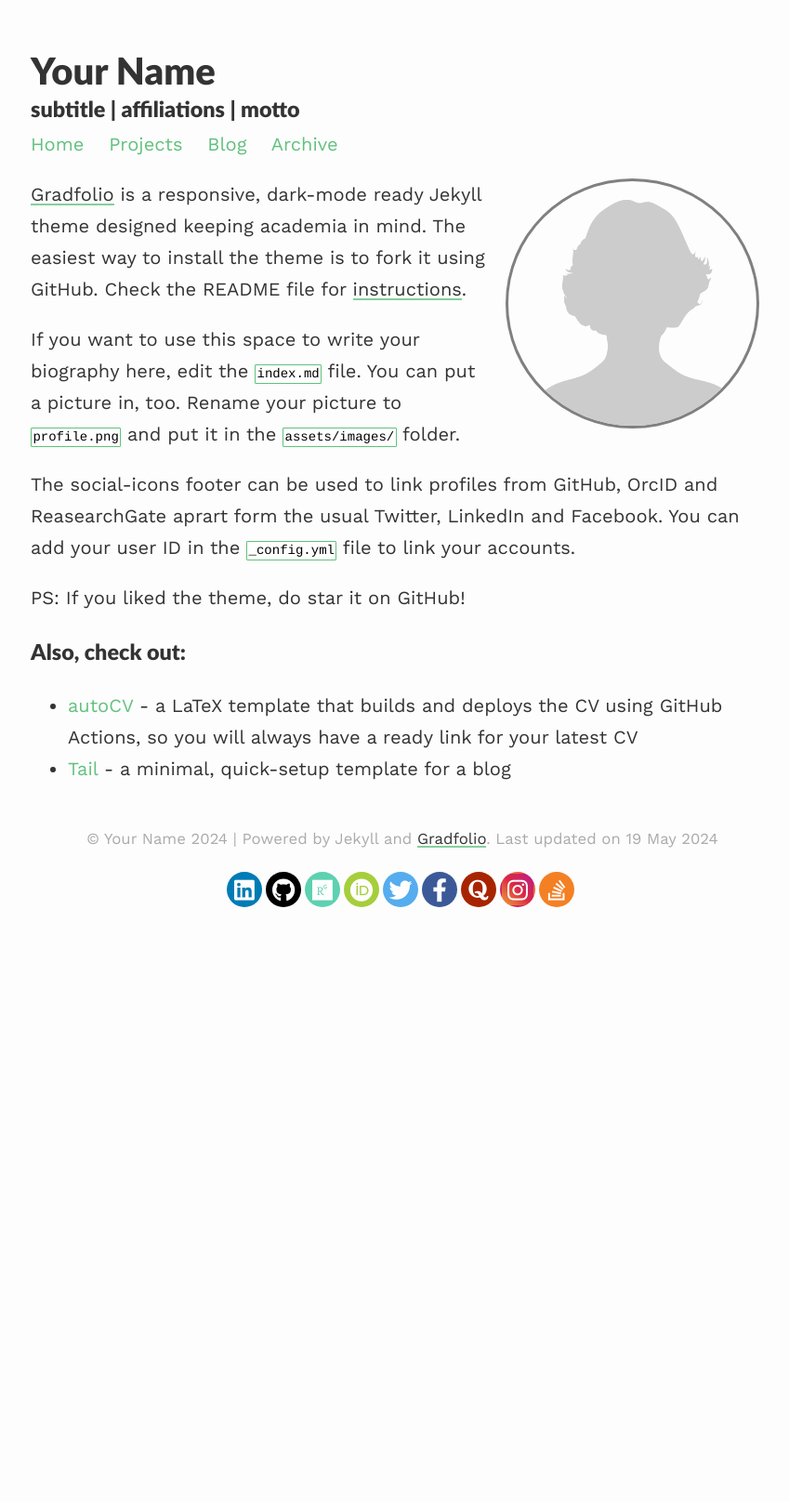
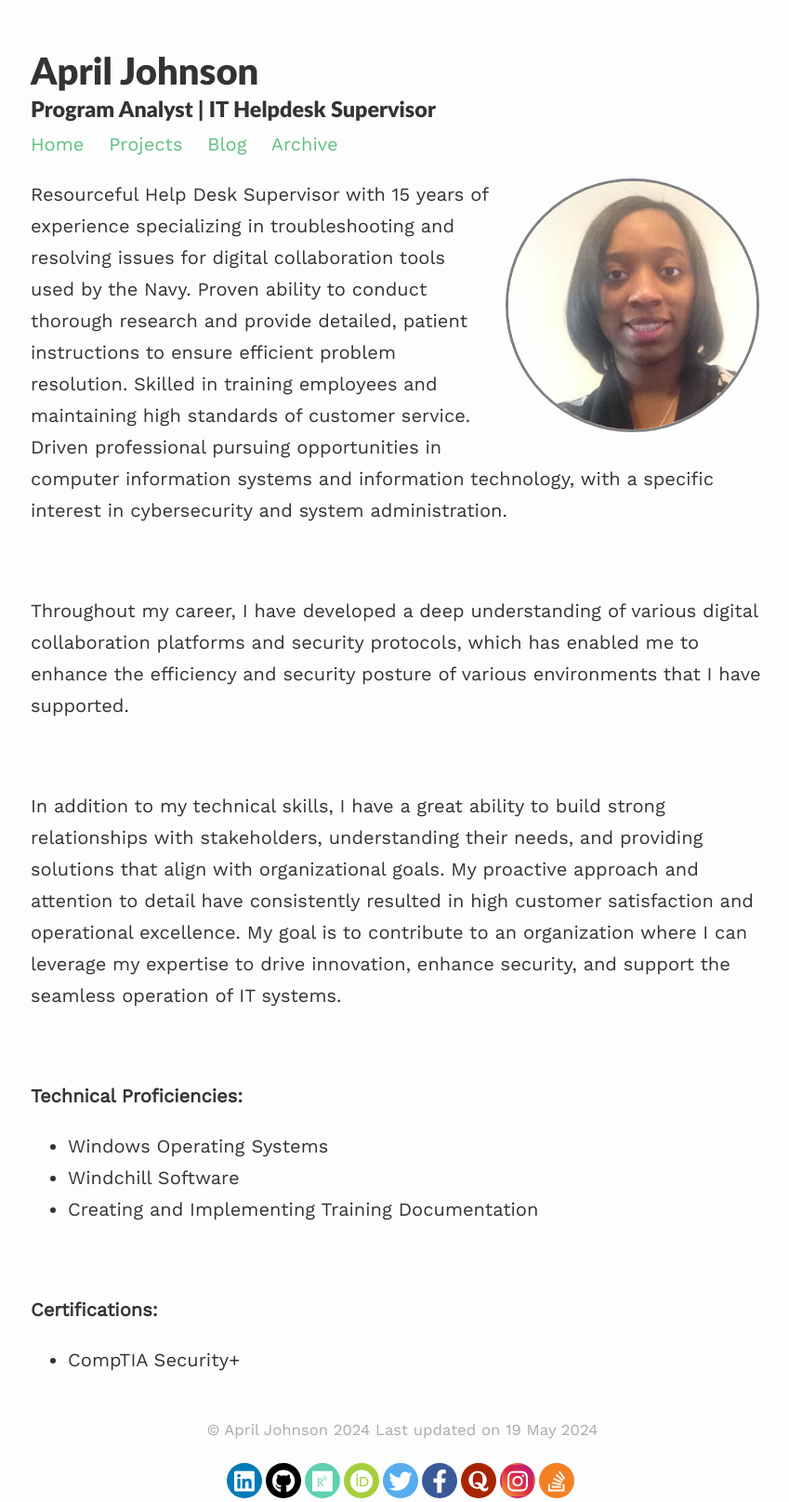
Before and after one commit to aprildjohnson/aprildjohnson.github.io, a Jekyll site: the page built from index.md, in a window 1280 px wide. Shown: the whole page at 93% size, without its empty margins (207-1056 px from the left). Built offline with Jekyll 4.4.1, drawn with Linux system fonts in a browser that asks for light colours; nearby versions of some CDN libraries; before the commit the page ends 980 px from its top, so only the background shows below that.

Commit message:
various initial updates...

```diff
--- a/_config.yml
+++ b/_config.yml
@@ -1,7 +1,7 @@
 ### your site title here
 
-title: Your Name
-description: subtitle | affiliations | motto
+title: April Johnson
+description: Program Analyst | IT Helpdesk Supervisor
 
 baseurl: /gradfolio #name of GitHub repository
 url: "" #custom url to be used instead of GitHub repository
@@ -14,7 +14,7 @@ paginate_path: /blog/page:num/
 
 # Social media links in footer
 twitter: "#"
-linkedin: "#"
+linkedin: "https://www.linkedin.com/in/april-johnson-b3018230/"
 stackoverflow: "#"
 github: "#"
 researchgate: "#"
--- a/_layouts/clean.html
+++ b/_layouts/clean.html
@@ -29,8 +29,6 @@
         <footer>
           <p class="copy">
             <small> &copy; {{site.title}} {{ site.time | date: '%Y' }}
-                    | Powered by Jekyll and
-                    <a target="_blank" href="https://github.com/jitinnair1/gradfolio/">Gradfolio</a>.
                     Last updated on {{ site.time | date_to_long_string }}
             </small>
           </p>
--- a/_layouts/default.html
+++ b/_layouts/default.html
@@ -34,8 +34,6 @@
         <footer>
           <p class="copy">
             <small> &copy; {{site.title}} {{ site.time | date: '%Y' }}
-                    | Powered by Jekyll and
-                    <a target="_blank" href="https://github.com/jitinnair1/gradfolio/">Gradfolio</a>.
                     Last updated on {{ site.time | date_to_long_string }}
             </small>
           </p>
--- a/index.md
+++ b/index.md
@@ -3,19 +3,30 @@ layout: about
 permalink: /
 profile:
   align: right
-  image: profile.png
+  image: apriljohnson.jpeg
 published: true
 ---
 
-[Gradfolio](https://github.com/jitinnair1/gradfolio){:target="_blank"} is a responsive, dark-mode ready Jekyll theme designed keeping academia in mind. The easiest way to install the theme is to fork it using GitHub. Check the README file for [instructions](https://github.com/jitinnair1/gradfolio#installation){:target="_blank"}.
+Resourceful Help Desk Supervisor with 15 years of experience specializing in troubleshooting and resolving issues for digital collaboration tools used by the Navy. Proven ability to conduct thorough research and provide detailed, patient instructions to ensure efficient problem resolution. Skilled in training employees and maintaining high standards of customer service. Driven professional pursuing opportunities in computer information systems and information technology, with a specific interest in cybersecurity and system administration.
 
-If you want to use this space to write your biography here, edit the `index.md` file. You can put a picture in, too. Rename your picture to `profile.png` and put it in the `assets/images/` folder.
+<br>
 
-The social-icons footer can be used to link profiles from GitHub, OrcID and ReasearchGate aprart form the usual Twitter, LinkedIn and Facebook. You can add your user ID in the `_config.yml` file to link your accounts.
+Throughout my career, I have developed a deep understanding of various digital collaboration platforms and security protocols, which has enabled me to enhance the efficiency and security posture of various environments that I have supported.
 
-PS: If you liked the theme, do star it on GitHub!
+<br>
 
-### Also, check out:
+In addition to my technical skills, I have a great ability to build strong relationships with stakeholders, understanding their needs, and providing solutions that align with organizational goals. My proactive approach and attention to detail have consistently resulted in high customer satisfaction and operational excellence. My goal is to contribute to an organization where I can leverage my expertise to drive innovation, enhance security, and support the seamless operation of IT systems.
 
-- [autoCV](https://github.com/jitinnair1/autocv) - a LaTeX template that builds and deploys the CV using GitHub Actions, so you will always have a ready link for your latest CV
-- [Tail](https://github.com/jitinnair1/tail) - a minimal, quick-setup template for a blog
+<br>
+
+**Technical Proficiencies:**
+
+- Windows Operating Systems
+- Windchill Software
+- Creating and Implementing Training Documentation
+
+<br>
+
+**Certifications:**
+
+- CompTIA Security+
```
Also changed, not shown: assets/images/apriljohnson.jpeg (added), 1 other file.
